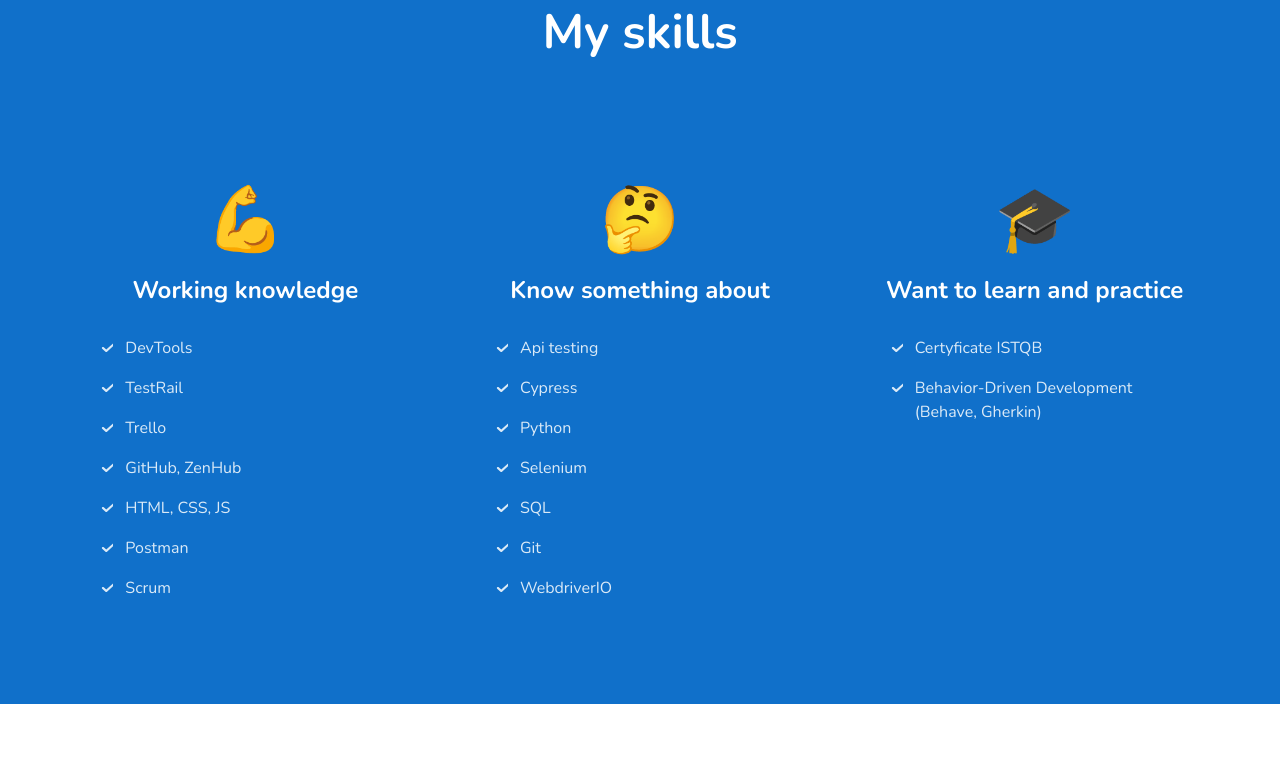
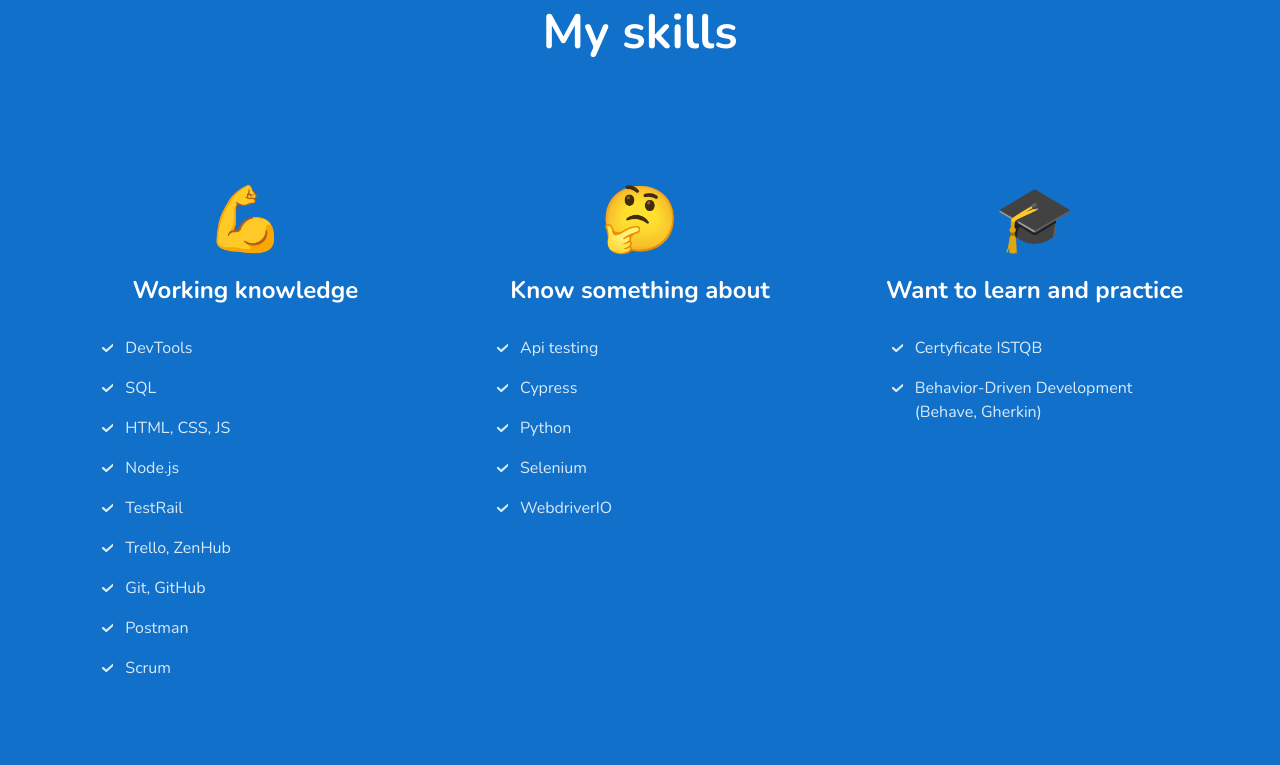
Before and after one commit to ewaforman/ewaforman.github.io, a website built with webpack: page src/pages/index.html in a window 1280 px wide. Shown: the part 1221-1986 px from the top of the page. Built offline with nearby package versions, Linux system fonts and the light colour scheme; no server answers.

Commit message:
update hero & skills

```diff
--- a/src/pages/index.html
+++ b/src/pages/index.html
@@ -40,7 +40,7 @@
             href="https://mapakarier.org/">Mapa Karier</a> and <a class="hero__link"
             href="https://www.pistacja.tv/">pi-stacja</a>.
             I perform functional tests based on acceptance criteria, regression tests and exploratory testing.
-             As a part of my duty I also learn automation in Cypress with developer team.
+             As a part of my duty I also learn API testing and automation in Cypress framework.
 
             <p class="hero__paragraph">
             I also develope my skills by myself. During learning I created <a class="hero__link" href="#projects">RESTful service </a> offering all CRUD operations on
@@ -70,10 +70,12 @@
             <h3 class="skills-section__header">Working knowledge</h3>
             <ul class="skills-list skills-list--blue">
               <li class="skills-list__item">DevTools</li>
+              <li class="skills-list__item">SQL</li>
+              <li class="skills-list__item">HTML, CSS, JS</li>
+              <li class="skills-list__item">Node.js</li>
               <li class="skills-list__item">TestRail</li>
-              <li class="skills-list__item">Trello</li>
-              <li class="skills-list__item">GitHub, ZenHub</li>
-              <li class="skills-list__item">HTML, CSS, JS</li>
+              <li class="skills-list__item">Trello, ZenHub</li>
+              <li class="skills-list__item">Git, GitHub</li>
               <li class="skills-list__item">Postman</li>
               <li class="skills-list__item">Scrum</li>
             </ul>
@@ -86,8 +88,6 @@
               <li class="skills-list__item">Cypress</li>
               <li class="skills-list__item">Python</li>
               <li class="skills-list__item">Selenium</li>
-              <li class="skills-list__item">SQL</li>
-              <li class="skills-list__item">Git</li>
               <li class="skills-list__item">WebdriverIO</li>
             </ul>
           </article>
```
